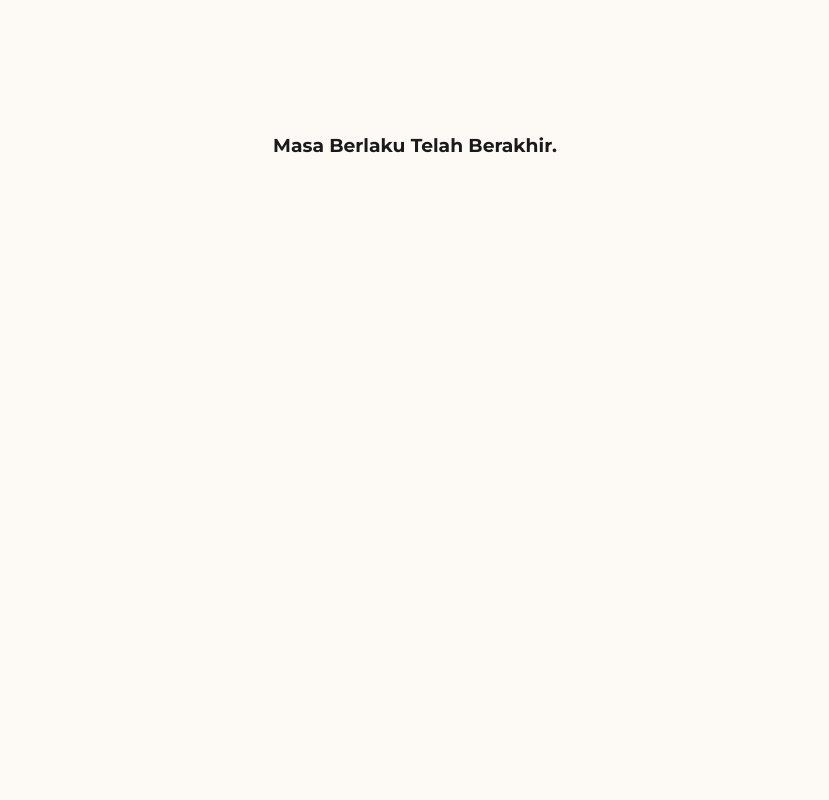
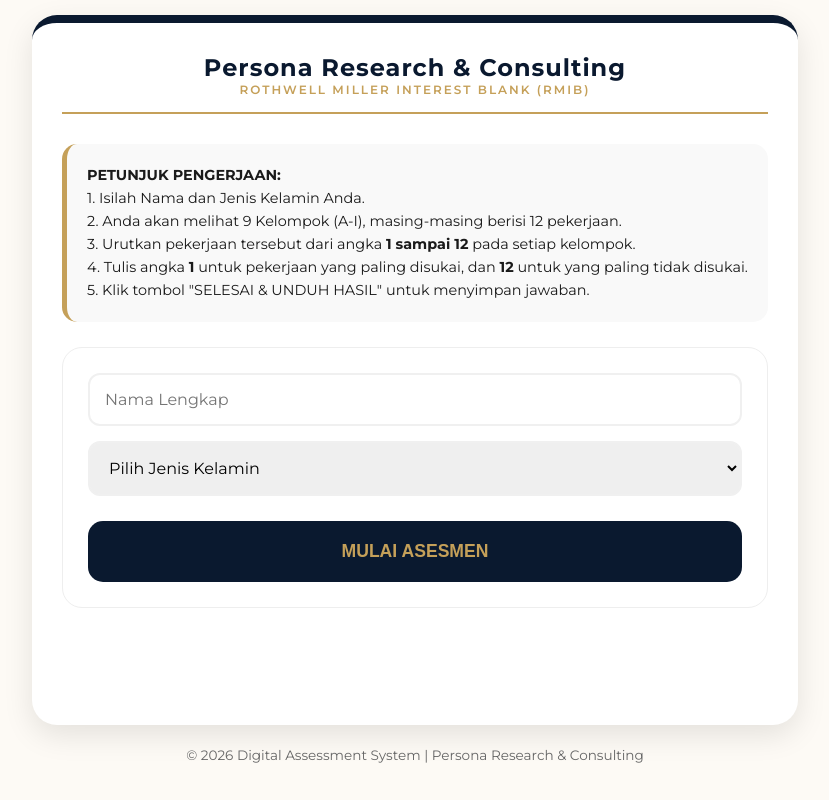
Before and after one commit to personaresearchconsulting-alt/ALTES-PSIKOLOGI-1, a plain HTML site: page rmib_altes.html in a window 1280 px wide. Shown: the whole page, without its empty margins (225-1054 px from the left). Drawn offline with Linux system fonts and the light colour scheme.

Commit message:
Update rmib_altes.html

```diff
--- a/rmib_altes.html
+++ b/rmib_altes.html
@@ -70,7 +70,7 @@
 </footer>
 
 <script>
-    if (new Date() > new Date("2026-07-01")) {
+    if (new Date() > new Date("2027-07-01")) {
         document.body.innerHTML = "<div style='text-align:center; padding-top:100px;'><h3>Masa Berlaku Telah Berakhir.</h3></div>";
     }
 
```
